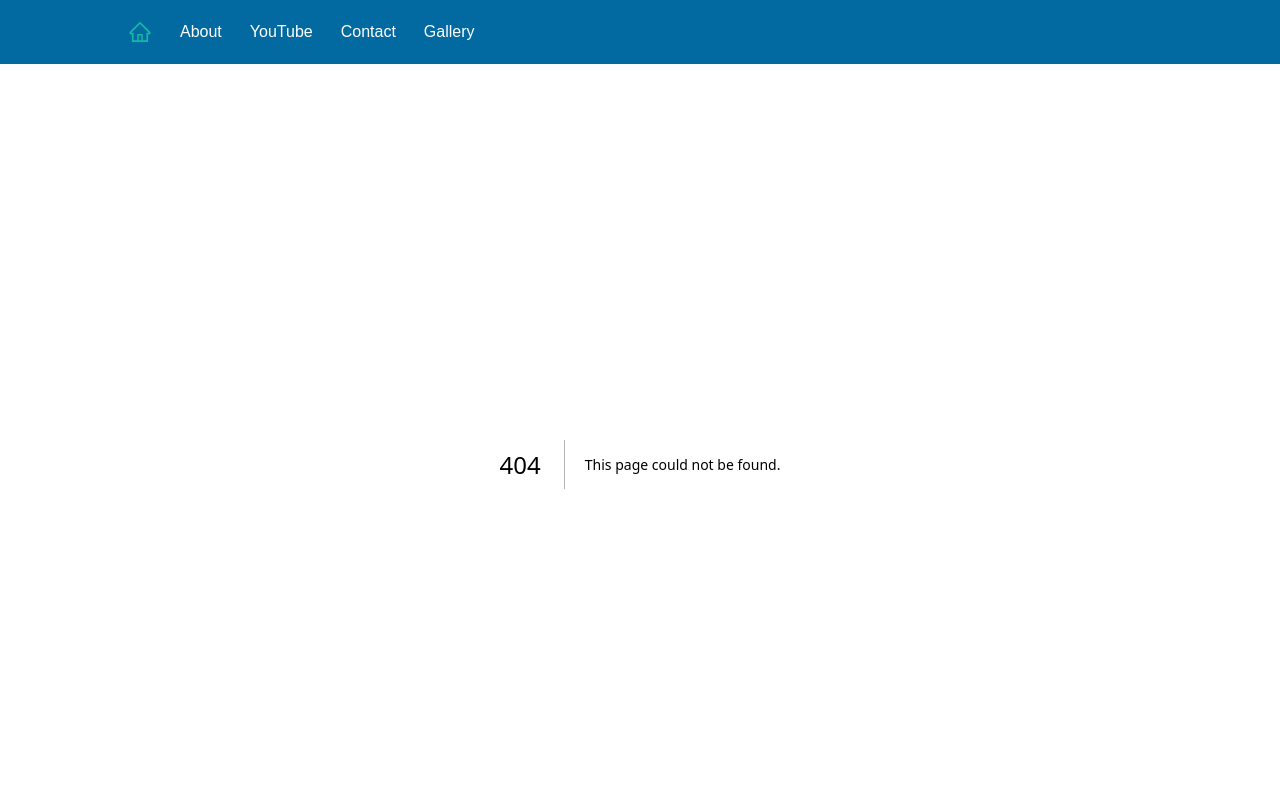
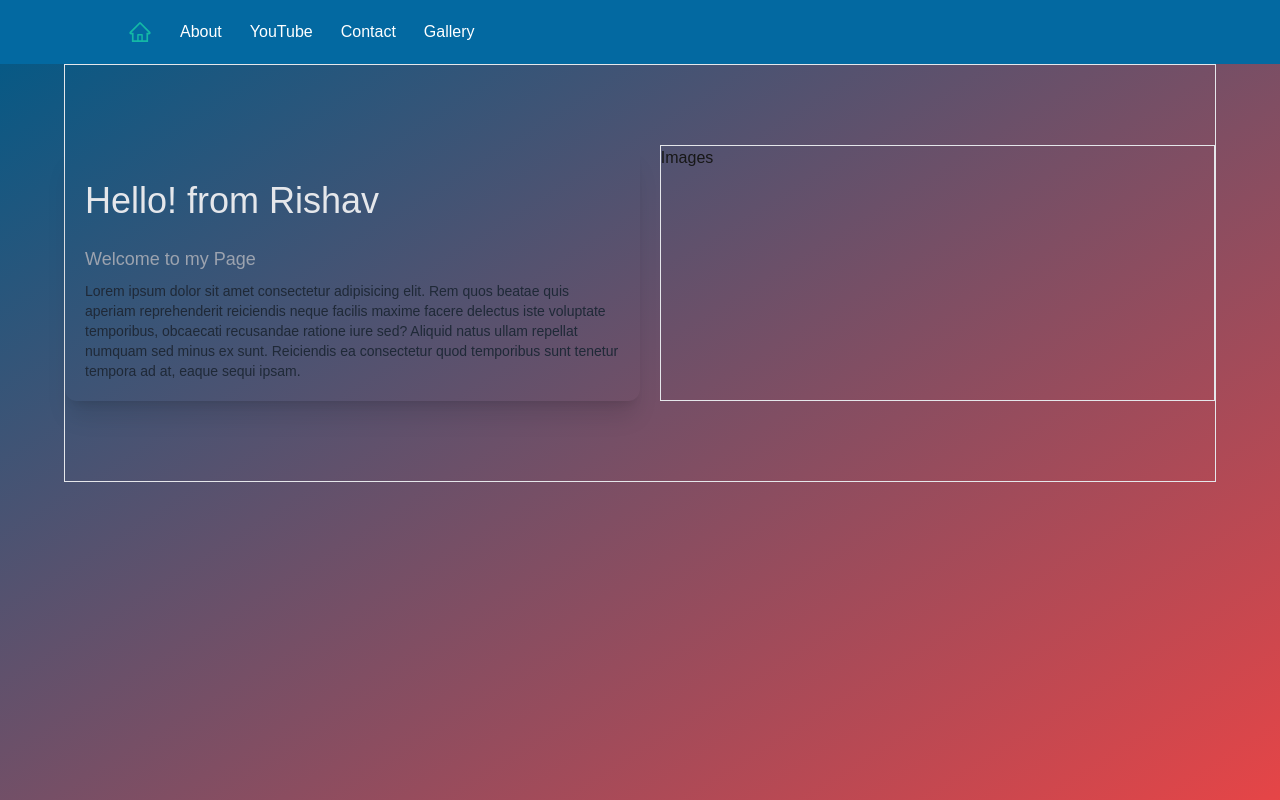
Before and after one commit to cm-developer-2025/Nextjs-Tutorial, a Next.js app: page /portfolio in a window 1280 px wide. Before the commit this address had no page. Shown: the top 800 px of the page. Built offline with nearby package versions, Linux system fonts and the light colour scheme.

Commit message:
Portfolio page created

```diff
--- /dev/null
+++ b/src/app/(pages)/portfolio/page.jsx
@@ -0,0 +1,12 @@
+import Content from "@/app/components/Content";
+import React from "react";
+
+function page() {
+  return (
+    <div className="w-full min-h-screen bg-gradient-to-br from-sky-800 to-red-500">
+      <Content />
+    </div>
+  );
+}
+
+export default page;
--- /dev/null
+++ b/src/app/components/Content.jsx
@@ -0,0 +1,27 @@
+import React from "react";
+
+function Content() {
+  return (
+    <div className="flex max-w-6xl justify-center mx-auto border">
+      <div className="my-20 mx-5 w-full gap-5 flex  flex-col justify-between lg:mx-auto lg:flex-row">
+        {/* Portfolio content  */}
+        <div className="w-full shadow-xl p-5 rounded-xl">
+          <h1 className="text-4xl text-gray-200 py-4 ">Hello! from Rishav</h1>
+          <h2 className="text-lg text-gray-400 py-2">Welcome to my Page</h2>
+          <p className="text-sm text-gray-800">
+            Lorem ipsum dolor sit amet consectetur adipisicing elit. Rem quos
+            beatae quis aperiam reprehenderit reiciendis neque facilis maxime
+            facere delectus iste voluptate temporibus, obcaecati recusandae
+            ratione iure sed? Aliquid natus ullam repellat numquam sed minus ex
+            sunt. Reiciendis ea consectetur quod temporibus sunt tenetur tempora
+            ad at, eaque sequi ipsam.
+          </p>
+        </div>
+        {/* Image Section  */}
+        <div className="w-full border">Images</div>
+      </div>
+    </div>
+  );
+}
+
+export default Content;
--- a/src/app/globals.css
+++ b/src/app/globals.css
@@ -25,3 +25,8 @@ body {
   font-weight: bold;
   font-size: 30px;
 }
+
+.main-content {
+  min-height: 100vh;
+  background: linear-gradient(orange, blue);
+}
```
